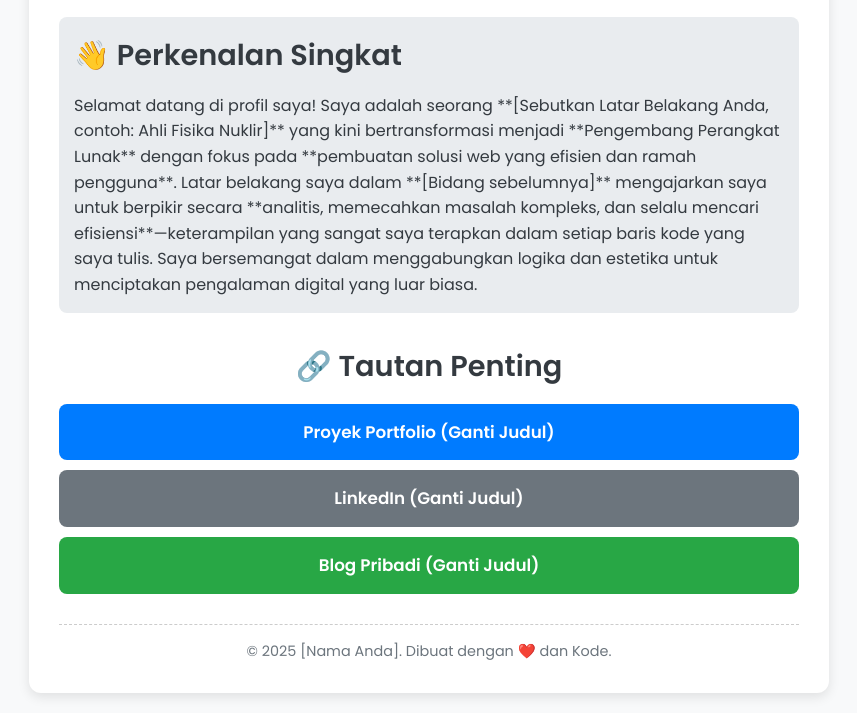
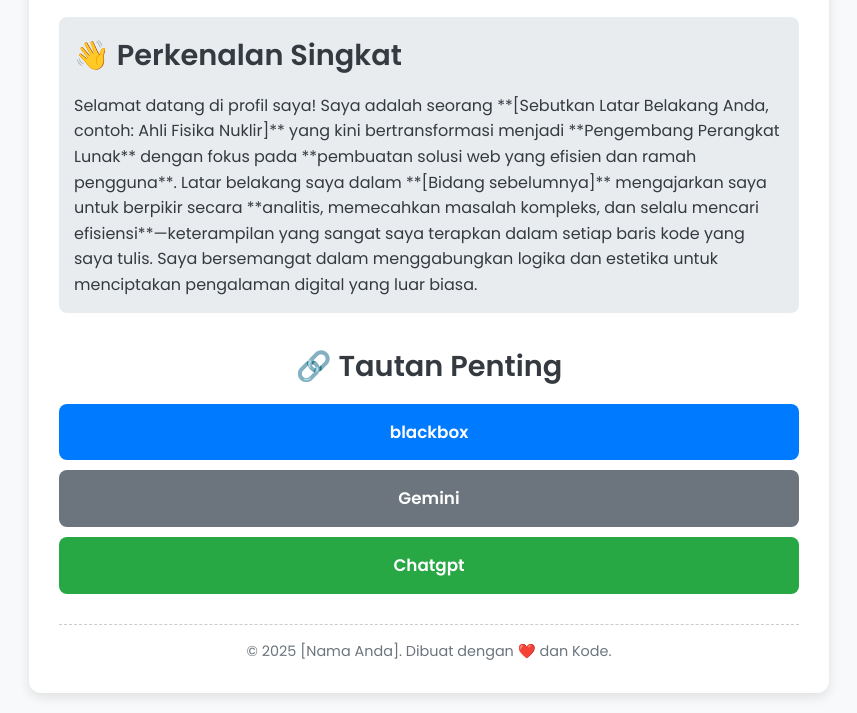
Before and after one commit to Youmawari6/Dimas, a plain HTML site: page index.html in a window 1280 px wide. Shown: the part 345-1058 px from the top of the page, without its empty margins (211-1068 px from the left). Drawn offline with Linux system fonts and the light colour scheme.

Commit message:
Update index.html

```diff
--- a/index.html
+++ b/index.html
@@ -201,13 +201,13 @@
         <section class="link-buttons">
             <h2>🔗 Tautan Penting</h2>
             <a href="blackbox.html" target="_blank" class="btn primary-btn">
-                Proyek Portfolio (Ganti Judul)
+                blackbox
             </a>
             <a href="Gemini.html" target="_blank" class="btn secondary-btn">
-                LinkedIn (Ganti Judul)
+                Gemini
             </a>
             <a href="chatgpt.html" target="_blank" class="btn accent-btn">
-                Blog Pribadi (Ganti Judul)
+                Chatgpt
             </a>
         </section>
 
```
